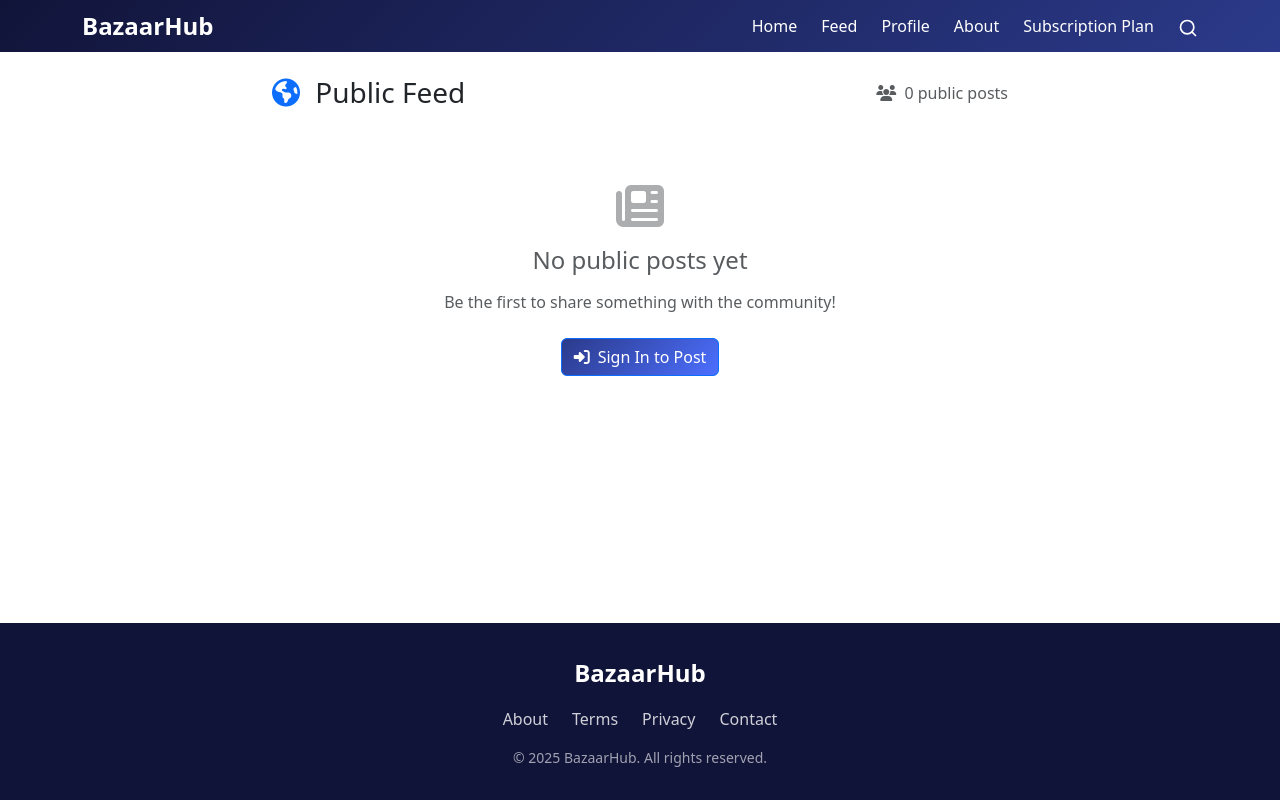
After one commit to atifsalam78/VendorBuyer, a FastAPI app: template app/templates/feed.html in a window 1280 px wide. The commit adds this page. Run offline with FastAPI, Linux system fonts and the light colour scheme; the template is opened without the code that fills it, so the values that code supplies are empty; some libraries are stand-ins or nearby versions.

Commit message:
add feed page

```diff
--- a/app/main.py
+++ b/app/main.py
@@ -299,6 +299,125 @@ async def create_post(
     # Redirect back to profile page
     return RedirectResponse(url=f"/profile?email={email}", status_code=303)
 
+@app.post("/like-post", response_class=HTMLResponse)
+async def like_post(
+    request: Request,
+    email: str = Form(...),
+    post_id: int = Form(...),
+    action: str = Form(...),  # "like" or "unlike"
+    db: AsyncSession = Depends(get_db)
+):
+    # Verify user exists
+    result = await db.execute(select(User).where(User.email == email))
+    user = result.scalars().first()
+
+    if not user:
+        return HTMLResponse("User not found", status_code=404)
+
+    # Verify post exists
+    result = await db.execute(select(Post).where(Post.id == post_id))
+    post = result.scalars().first()
+
+    if not post:
+        return HTMLResponse("Post not found", status_code=404)
+
+    try:
+        if action == "like":
+            # Check if user already liked this post
+            result = await db.execute(
+                select(Like).where(Like.user_id == user.id, Like.post_id == post_id)
+            )
+            existing_like = result.scalars().first()
+
+            if existing_like:
+                return HTMLResponse("Already liked", status_code=200)
+
+            # Create new like
+            new_like = Like(user_id=user.id, post_id=post_id)
+            db.add(new_like)
+
+            # Update post likes count
+            post.likes_count += 1
+
+        elif action == "unlike":
+            # Find and remove the like
+            result = await db.execute(
+                select(Like).where(Like.user_id == user.id, Like.post_id == post_id)
+            )
+            like = result.scalars().first()
+
+            if like:
+                await db.delete(like)
+                # Update post likes count
+                post.likes_count = max(0, post.likes_count - 1)
+
+        await db.commit()
+
+        # Return updated likes count
+        return HTMLResponse(str(post.likes_count), status_code=200)
+
+    except Exception as e:
+        await db.rollback()
+        return HTMLResponse(f"Error: {str(e)}", status_code=500)
+
+@app.get("/feed", response_class=HTMLResponse)
+async def feed(request: Request, db: AsyncSession = Depends(get_db)):
+    # Fetch all public posts with user information, ordered by most recent
+    result = await db.execute(
+        select(Post, User.email)
+        .join(User, Post.user_id == User.id)
+        .where(Post.visibility == "public")
+        .order_by(Post.created_at.desc())
+    )
+
+    posts_with_users = result.all()
+
+    # Format the data for the template
+    formatted_posts = []
+    for post, user_email in posts_with_users:
+        # Load user profile information separately
+        user_name = user_email.split('@')[0]
+        user_profile_pic = None
+
+        # Query for the user's profile
+        profile_result = await db.execute(
+            select(Profile).where(Profile.user_id == post.user_id)
+        )
+        profile = profile_result.scalars().first()
+
+        if profile:
+            user_name = profile.name if profile.name else user_name
+            # Query for profile image if profile exists
+            profile_image_result = await db.execute(
+                select(ProfileImage).where(ProfileImage.user_id == post.user_id)
+            )
+            profile_image = profile_image_result.scalars().first()
+            if profile_image:
+                user_profile_pic = profile_image.profile_pic
+
+        formatted_posts.append({
+            "id": post.id,
+            "content": post.content,
+            "image_url": post.image_url,
+            "visibility": post.visibility,
+            "likes_count": post.likes_count,
+            "comments_count": post.comments_count,
+            "shares_count": post.shares_count,
+            "created_at": post.created_at,
+            "user_email": user_email,
+            "user_name": user_name,
+            "user_profile_pic": user_profile_pic
+        })
+
+    return templates.TemplateResponse(
+        "feed.html",
+        {
+            "request": request,
+            "posts": formatted_posts,
+            "current_user_email": request.cookies.get("user_email")
+        }
+    )
+
 @app.get("/plans", response_class=HTMLResponse)
 async def plans(request: Request):
     return templates.TemplateResponse("plans.html", {"request": request})
--- a/app/templates/base.html
+++ b/app/templates/base.html
@@ -22,6 +22,7 @@
                 </div>
                 <div class="nav-links">
                     <a href="/" class="nav-link">Home</a>
+                    <a href="/feed" class="nav-link">Feed</a>
                     <a href="/profile" class="nav-link">Profile</a>
                     <a href="/about" class="nav-link">About</a>
                     <a href="/plans" class="nav-link">Subscription Plan</a>
--- /dev/null
+++ b/app/templates/feed.html
@@ -0,0 +1,189 @@
+{% extends "base.html" %}
+
+{% block title %}Public Feed - BazaarHub{% endblock %}
+
+{% block content %}
+<div class="container mt-4">
+    <div class="row">
+        <!-- Main Content -->
+        <div class="col-lg-8 mx-auto">
+            <!-- Feed Header -->
+            <div class="d-flex justify-content-between align-items-center mb-4">
+                <h1 class="h3 mb-0">
+                    <i class="fas fa-globe-americas text-primary me-2"></i>
+                    Public Feed
+                </h1>
+                <div class="text-muted">
+                    <i class="fas fa-users me-1"></i>
+                    {{ posts|length }} public posts
+                </div>
+            </div>
+
+            <!-- Posts Feed -->
+            <div class="posts-feed">
+                {% if posts %}
+                    {% for post in posts %}
+                    <div class="post-card card mb-4 shadow-sm" data-post-id="{{ post.id }}">
+                        <!-- Post Header -->
+                        <div class="card-header bg-transparent d-flex align-items-center">
+                            {% if post.user_profile_pic %}
+                            <img src="{{ post.user_profile_pic }}" alt="Profile" class="post-avatar rounded-circle me-3" style="width: 40px; height: 40px; object-fit: cover;">
+                            {% else %}
+                            <div class="post-avatar bg-primary text-white d-flex align-items-center justify-content-center rounded-circle me-3" style="width: 40px; height: 40px; font-size: 14px;">
+                                {{ post.user_name[:2]|upper }}
+                            </div>
+                            {% endif %}
+                            <div class="flex-grow-1">
+                                <h6 class="mb-0 fw-bold">{{ post.user_name }}</h6>
+                                <small class="text-muted">
+                                    <i class="far fa-clock me-1"></i>
+                                    {{ post.created_at.strftime('%b %d, %Y at %H:%M') }}
+                                </small>
+                            </div>
+                            <div class="dropdown">
+                                <button class="btn btn-sm btn-outline-secondary border-0" type="button" data-bs-toggle="dropdown">
+                                    <i class="fas fa-ellipsis-h"></i>
+                                </button>
+                                <ul class="dropdown-menu dropdown-menu-end">
+                                    <li><a class="dropdown-item" href="#"><i class="fas fa-flag me-2"></i>Report</a></li>
+                                    <li><a class="dropdown-item" href="#"><i class="fas fa-ban me-2"></i>Hide</a></li>
+                                </ul>
+                            </div>
+                        </div>
+
+                        <!-- Post Content -->
+                        <div class="card-body">
+                            <p class="card-text mb-3">{{ post.content }}</p>
+
+                            {% if post.image_url %}
+                            <div class="post-image mb-3">
+                                <img src="{{ post.image_url }}" alt="Post image" class="img-fluid rounded" style="max-height: 400px; width: auto;">
+                            </div>
+                            {% endif %}
+
+                            <!-- Post Stats -->
+                            <div class="d-flex justify-content-between text-muted small mb-3">
+                                <span><i class="fas fa-heart me-1"></i>{{ post.likes_count }} likes</span>
+                                <span><i class="fas fa-comment me-1"></i>{{ post.comments_count }} comments</span>
+                                <span><i class="fas fa-share me-1"></i>{{ post.shares_count }} shares</span>
+                            </div>
+
+                            <!-- Post Actions -->
+                            <div class="post-actions d-flex justify-content-around border-top border-bottom py-2">
+                                <button class="post-action btn btn-link text-decoration-none text-muted">
+                                    <i class="far fa-thumbs-up me-1"></i>Like
+                                </button>
+                                <button class="post-action btn btn-link text-decoration-none text-muted">
+                                    <i class="far fa-comment me-1"></i>Comment
+                                </button>
+                                <button class="post-action btn btn-link text-decoration-none text-muted">
+                                    <i class="far fa-share-square me-1"></i>Share
+                                </button>
+                            </div>
+                        </div>
+                    </div>
+                    {% endfor %}
+                {% else %}
+                    <!-- Empty State -->
+                    <div class="text-center py-5">
+                        <div class="empty-state-icon mb-3">
+                            <i class="fas fa-newspaper fa-3x text-muted"></i>
+                        </div>
+                        <h4 class="text-muted mb-3">No public posts yet</h4>
+                        <p class="text-muted mb-4">Be the first to share something with the community!</p>
+                        {% if current_user_email %}
+                        <a href="/profile?email={{ current_user_email }}" class="btn btn-primary">
+                            <i class="fas fa-plus-circle me-2"></i>Create Your First Post
+                        </a>
+                        {% else %}
+                        <a href="/" class="btn btn-primary">
+                            <i class="fas fa-sign-in-alt me-2"></i>Sign In to Post
+                        </a>
+                        {% endif %}
+                    </div>
+                {% endif %}
+            </div>
+        </div>
+    </div>
+</div>
+
+<style>
+.post-card {
+    border: 1px solid #e0e0e0;
+    border-radius: 12px;
+    transition: box-shadow 0.2s ease;
+}
+
+.post-card:hover {
+    box-shadow: 0 4px 12px rgba(0, 0, 0, 0.1);
+}
+
+.post-avatar {
+    width: 40px;
+    height: 40px;
+    object-fit: cover;
+}
+
+.post-action {
+    transition: color 0.2s ease;
+}
+
+.post-action:hover {
+    color: #4A6CF7 !important;
+}
+
+.empty-state-icon {
+    opacity: 0.5;
+}
+</style>
+
+{% endblock %}
+
+{% block scripts %}
+<script>
+// Like functionality for posts with AJAX
+const likeButtons = document.querySelectorAll('.post-action:first-child');
+likeButtons.forEach(button => {
+    button.addEventListener('click', async function() {
+        const icon = this.querySelector('i');
+        const postId = this.closest('.post-card').dataset.postId;
+        const isLiked = icon.classList.contains('fas');
+
+        try {
+            const response = await fetch('/api/posts/' + postId + '/like', {
+                method: 'POST',
+                headers: {
+                    'Content-Type': 'application/json',
+                },
+                body: JSON.stringify({
+                    action: isLiked ? 'unlike' : 'like'
+                })
+            });
+
+            if (response.ok) {
+                const data = await response.json();
+
+                if (isLiked) {
+                    icon.classList.remove('fas');
+                    icon.classList.add('far');
+                    this.querySelector('.me-1').nextSibling.textContent = 'Like';
+                } else {
+                    icon.classList.remove('far');
+                    icon.classList.add('fas');
+                    this.querySelector('.me-1').nextSibling.textContent = 'Liked';
+                }
+
+                // Update likes count display
+                const likesCountElement = this.closest('.post-card').querySelector('[class*="fa-heart"]').parentNode;
+                likesCountElement.textContent = data.likes_count + ' likes';
+
+            } else {
+                console.error('Failed to update like status');
+            }
+        } catch (error) {
+            console.error('Error:', error);
+        }
+    });
+});
+</script>
+{% endblock %}
```
Also changed, not shown: app/migrate.py (+63 -0 lines), app/models.py (+18 -0 lines), app/templates/profile.html (+36 -14 lines), bazaarhub.db.
